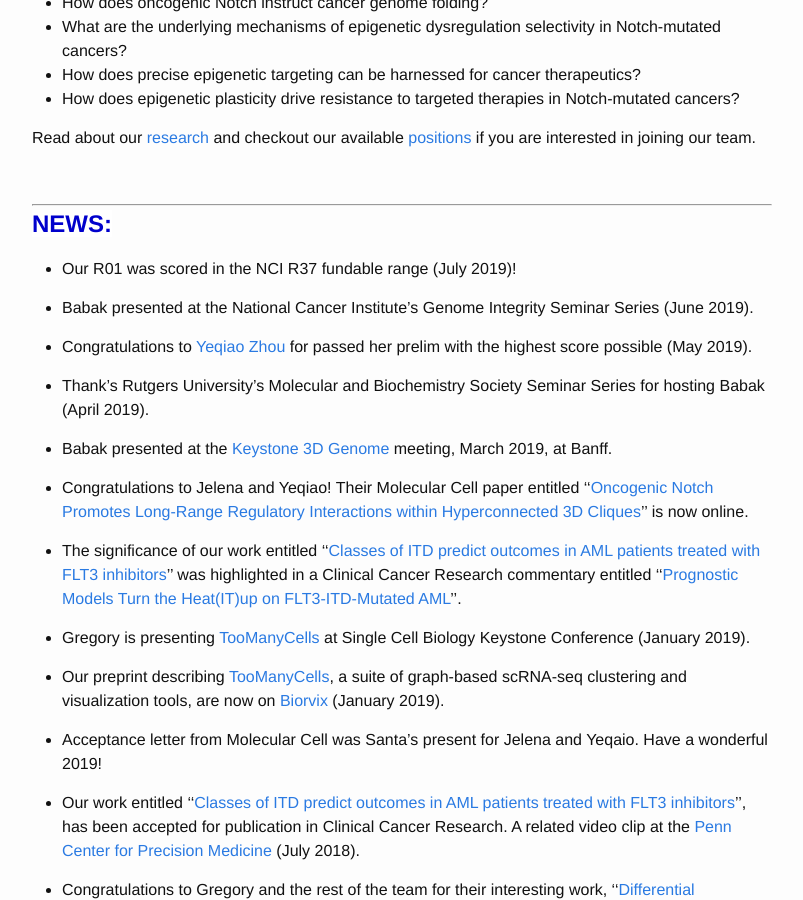
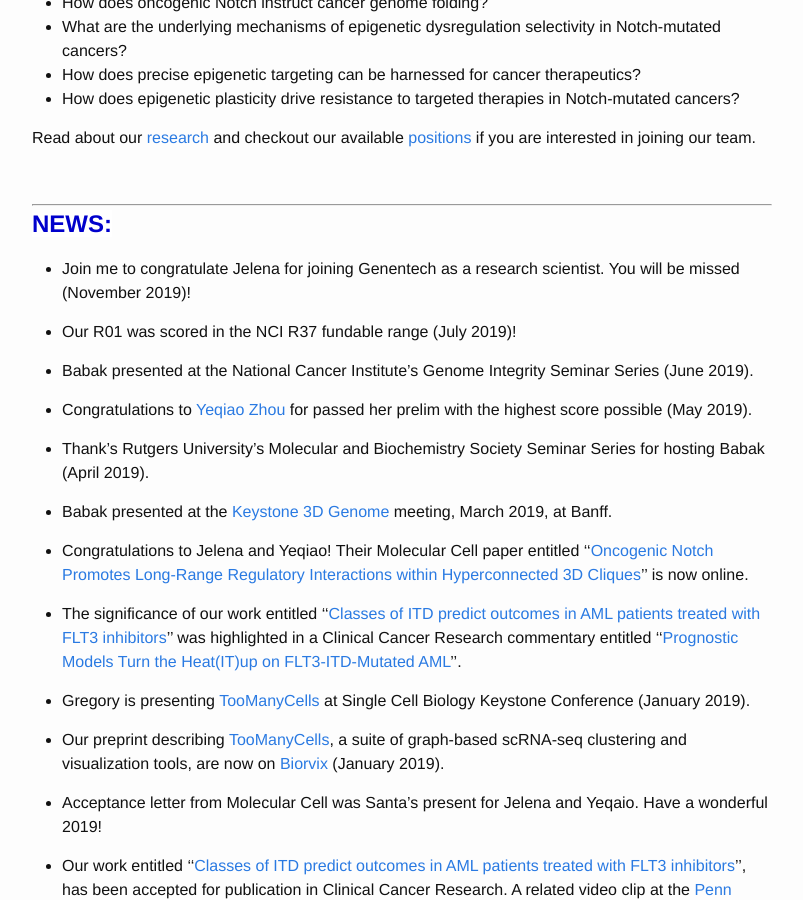
Before and after one commit to faryabib/faryabib.github.io, a Jekyll site: the page built from index.md, in a window 1280 px wide and 900 px high, scrolled down 941 px. Shown: the whole window, without its empty margins (238-1041 px from the left). Built offline with Jekyll 4.4.1, drawn with Linux system fonts in a browser that asks for light colours.

Commit message:
Update index.md

```diff
--- a/index.md
+++ b/index.md
@@ -25,6 +25,8 @@ Read about our [research](research.html) and checkout our available [positions](
 
 ----
 <strong><span style="font-size: 1.5em; font-weight: bold; color: #0000cc; background-color: #ffffff">NEWS:</span><strong>
+
++ Join me to congratulate Jelena for joining Genentech as a research scientist. You will be missed (November 2019)!
 
 + Our R01 was scored in the NCI R37 fundable range (July 2019)!
 
```
